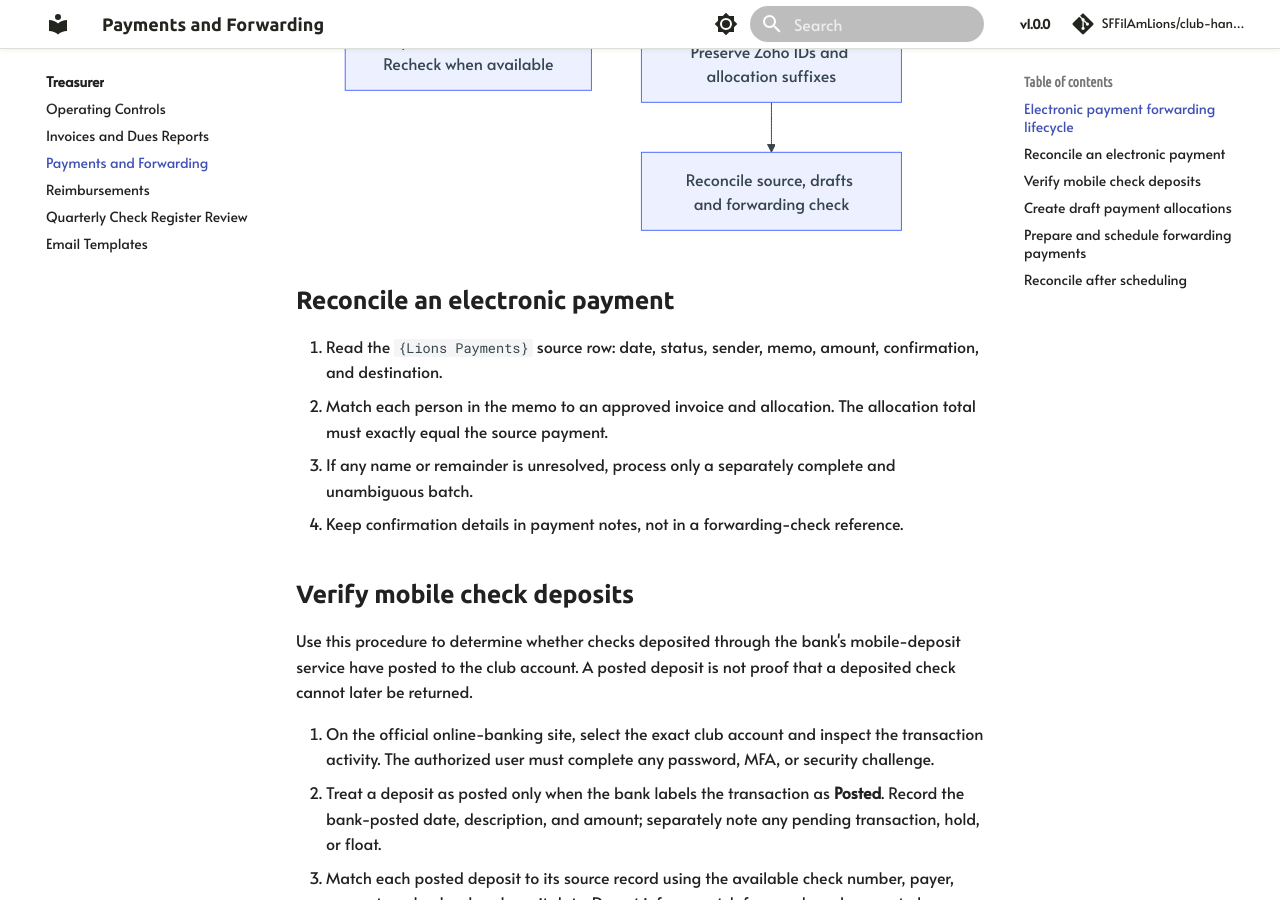
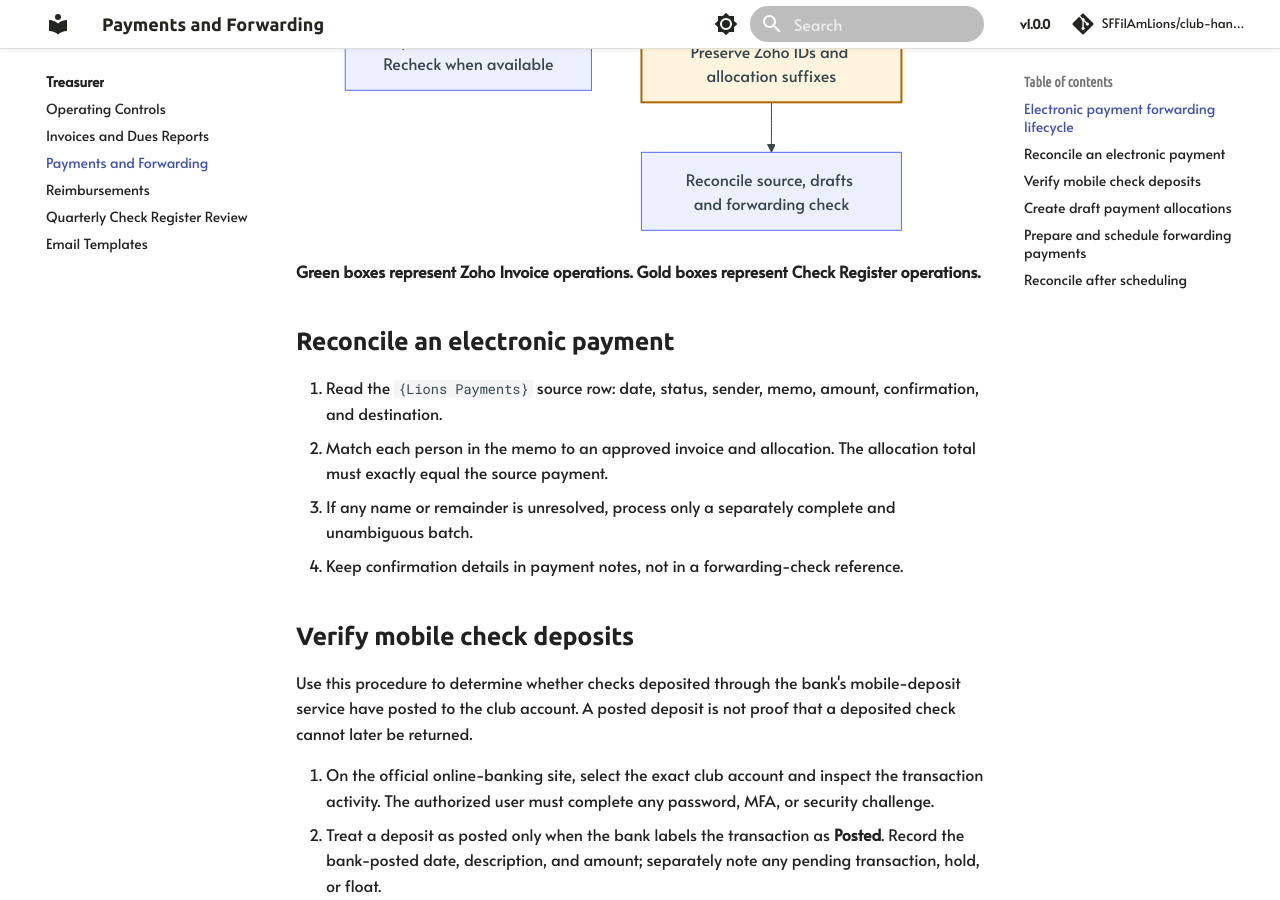
Before and after one commit to SFFilAmLions/club-handbook, an MkDocs documentation site: the page built from docs/treasurer/payments-and-forwarding.md, in a window 1280 px wide and 900 px high, scrolled down 2071 px. Built offline with MkDocs 1.6.1 and Material for MkDocs 9.7.7, drawn with Linux system fonts in a browser that asks for light colours; comment, search, counter and statistics services are not loaded.

Commit message:
docs(treasurer): style forwarding lifecycle operations

````diff
--- a/docs/treasurer/payments-and-forwarding.md
+++ b/docs/treasurer/payments-and-forwarding.md
@@ -20,7 +20,13 @@
     K --> J
     J -->|Yes| L["Update check register<br/>Preserve Zoho IDs and allocation suffixes"]
     L --> M["Reconcile source, drafts and forwarding check"]
+    classDef zoho fill:#e9f7ef,stroke:#2d7a46,stroke-width:2px,color:#174a29
+    classDef register fill:#fff4dd,stroke:#a96900,stroke-width:2px,color:#663d00
+    class E zoho
+    class L register
 ```
+
+**Green boxes represent Zoho Invoice operations.** **Gold boxes represent Check Register operations.**
 
 ## Reconcile an electronic payment
 
````
